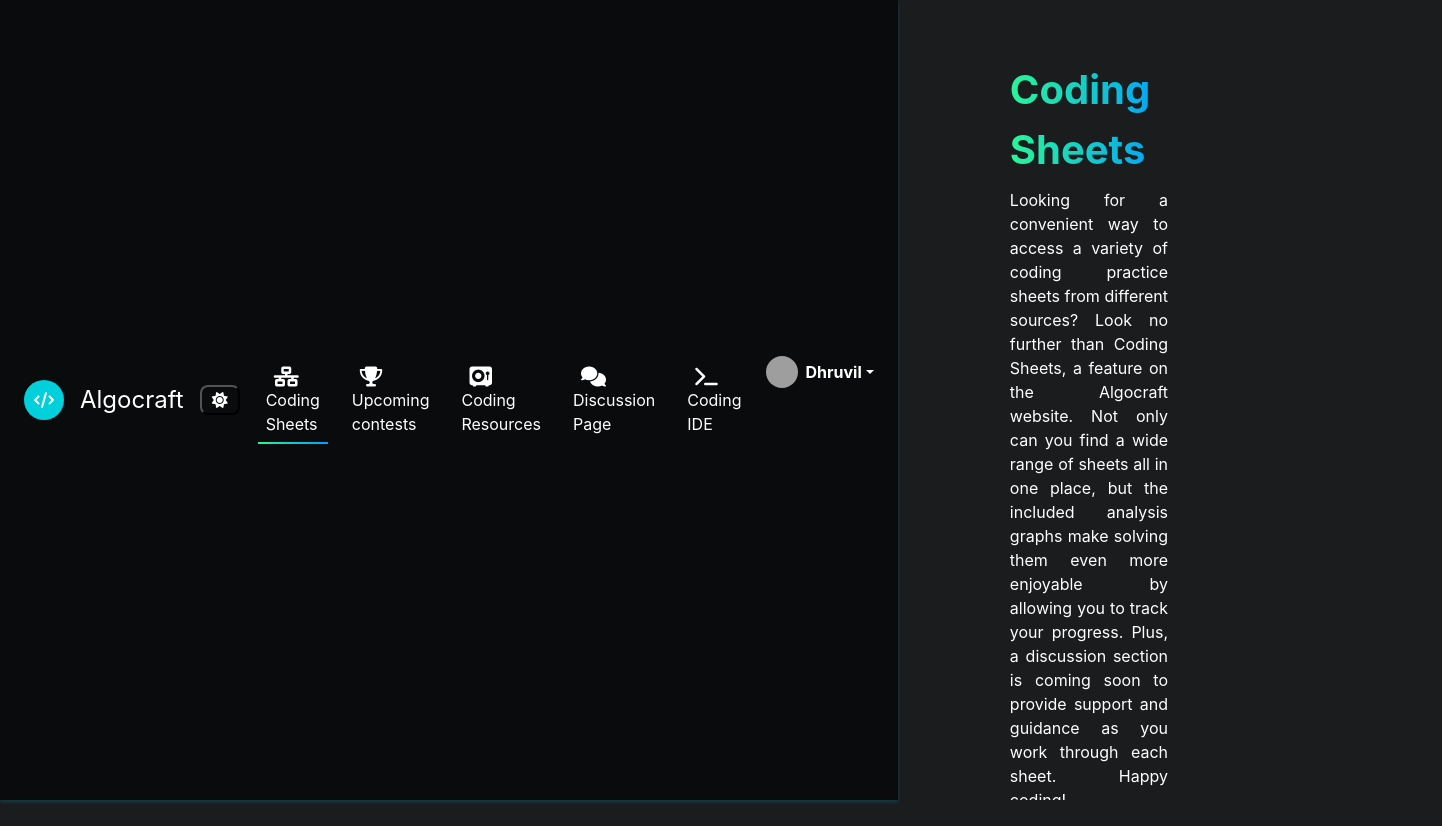
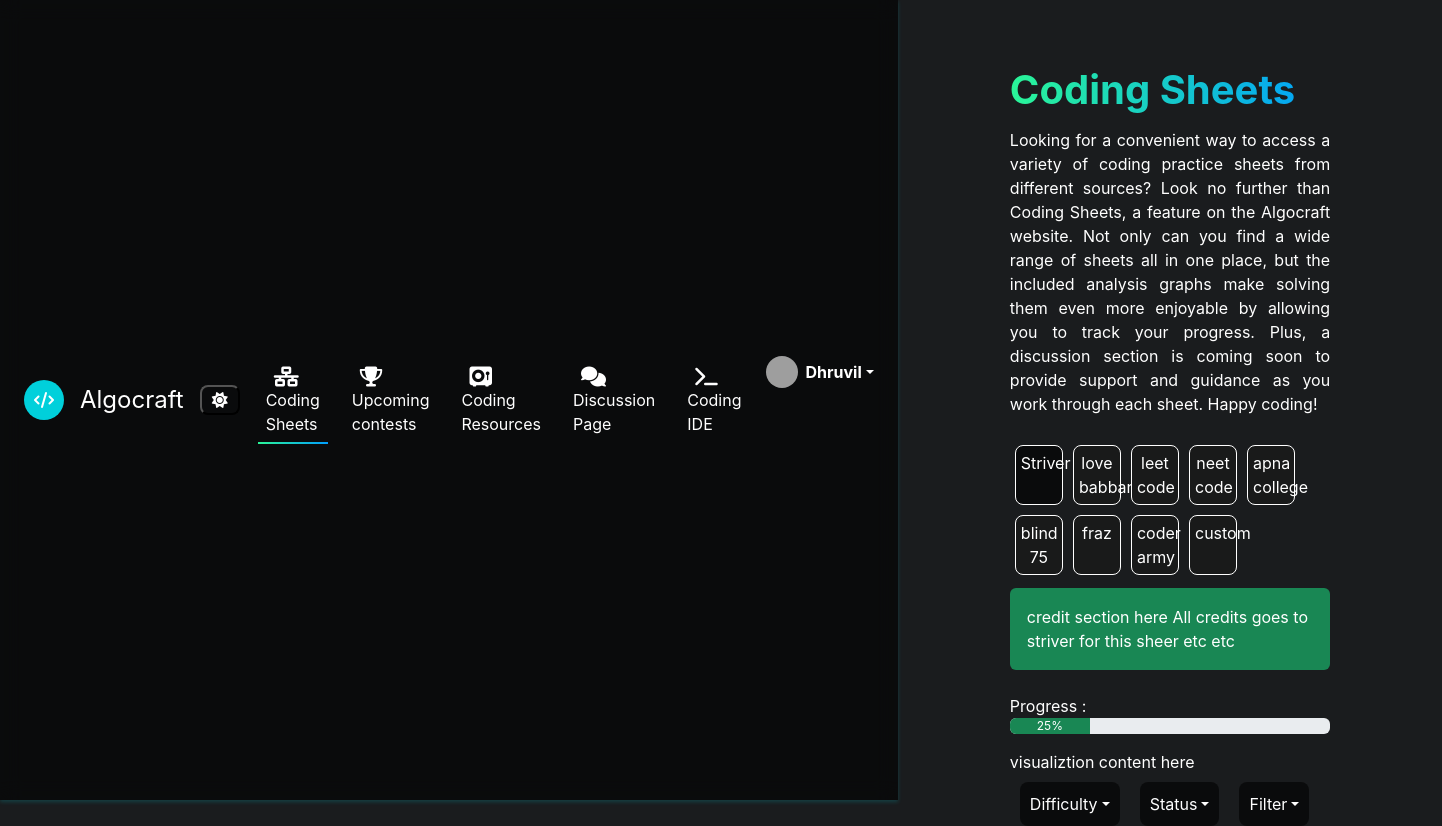
Before and after one commit to Dhruvil2511/Algocraft, a React (Create React App) app in the folder frontend/: page /coding-sheets in a window 1280 px wide. Shown: the top 826 px of the page, 1442 px wide, since content can reach past the window. Before the commit the page ends 800 px from the top, so only its background shows below. Built offline with nearby package versions, Linux system fonts and the light colour scheme; grey boxes are pictures that could not be loaded.

Commit message:
fixed navigation overflow

```diff
--- a/frontend/src/components/Content/Content.css
+++ b/frontend/src/components/Content/Content.css
@@ -15,8 +15,6 @@
 
 .main-content {
     width: 100%;
-    overflow-y: scroll;
-    /* overflow-x: hidden; */
 }
 
 .main-container {
```
